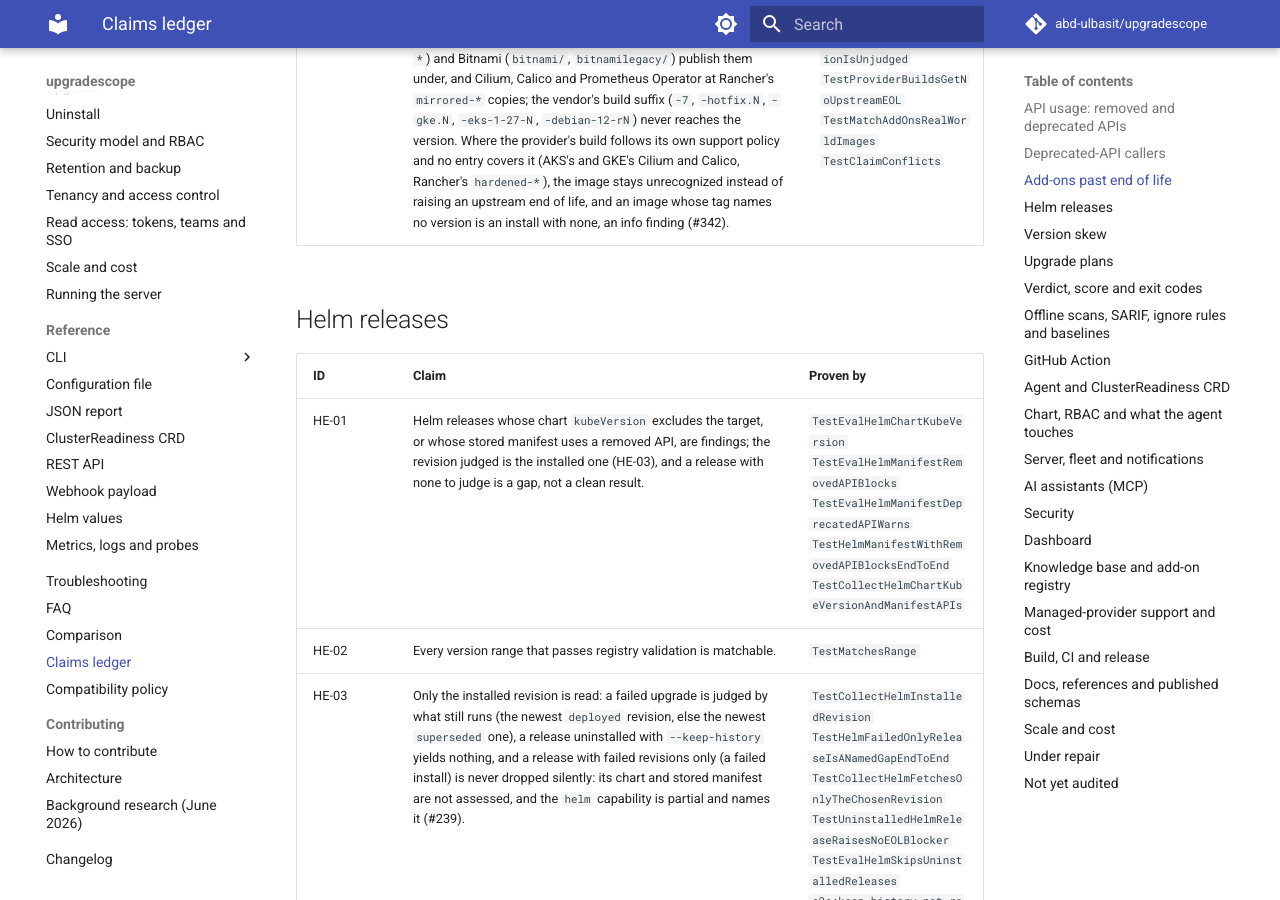
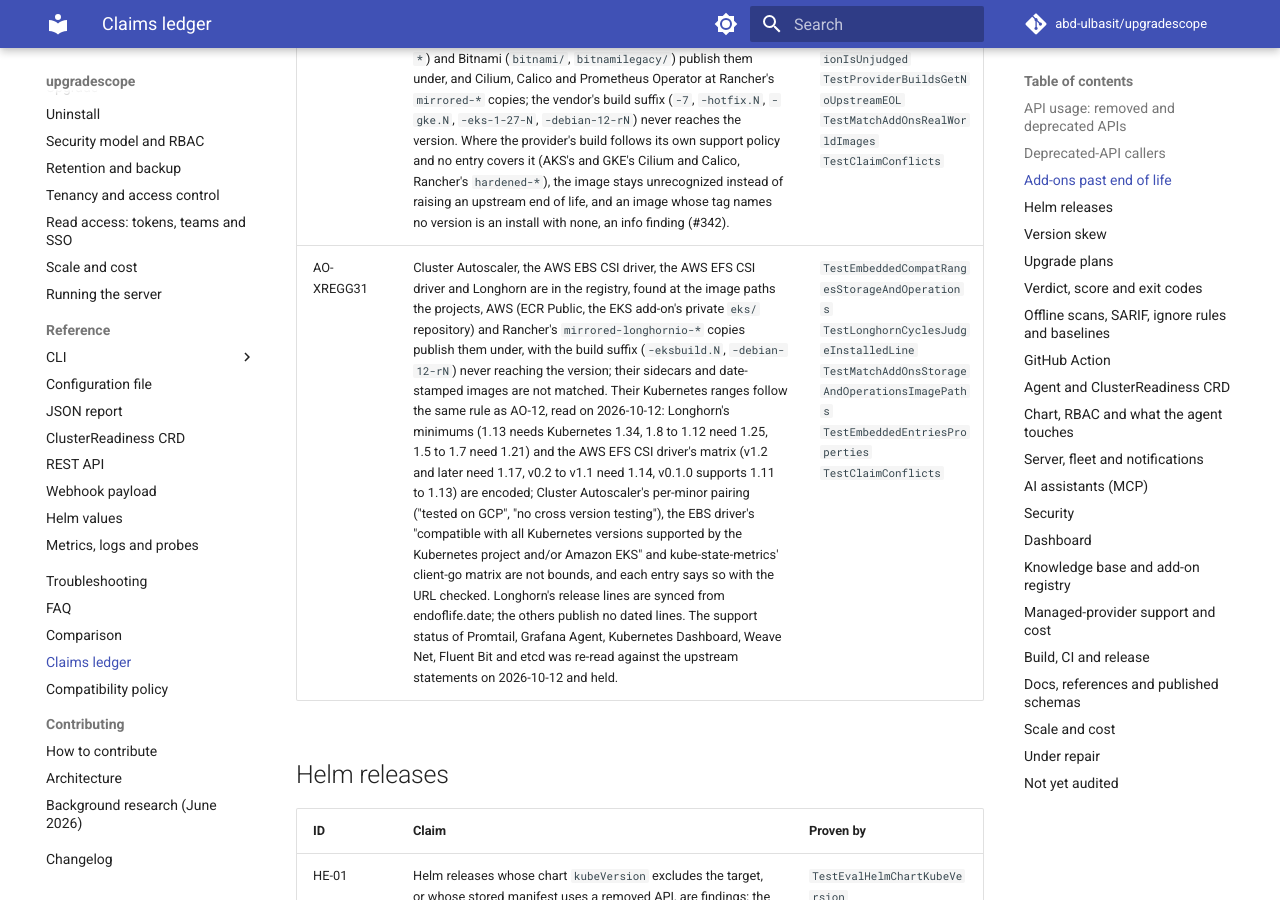
Before and after one commit to abd-ulbasit/upgradescope, an MkDocs documentation site: the page built from docs/claims.md, in a window 1280 px wide and 900 px high, scrolled down 16386 px. Built offline with MkDocs 1.6.1 and Material for MkDocs 9.7.7, drawn with Linux system fonts in a browser that asks for light colours; comment, search, counter and statistics services are not loaded.

Commit message:
docs(claims): add AO-XREGG31 for the storage and operations add-ons
Refs #49

Co-Authored-By: Claude Fable 5 <noreply@anthropic.com>

```diff
--- a/docs/claims.md
+++ b/docs/claims.md
@@ -103,6 +103,7 @@ A claim that is only checked by hand names #99.
 | AO-11 | An entry with split support (`support.extended_eol_date` and `extended_support_condition`: support ends for everyone on `eol_date` and lasts to the later date only under a condition the collector cannot see) is an `eol-approaching` warning stating the condition between the two dates, or as the first nears, and an `eol-addon` blocker after the later date, never a silent pass. RKE2's Ingress NGINX build carries its sources' dates: SUSE builds for community users ended 2026-03-31, Prime LTS support runs until 2027-11-30 (#265). | `TestEvalAddOnsSplitSupport` `TestEvalAddOnsRKE2IngressNginxSupportEnd` `TestValidate` |
 | AO-12 | The Kubernetes compatibility ranges in the registry are read from the upstream page each row cites, and encoded as far as that page states them (#341, #343): a maximum only where upstream says the line is unsupported above it (cert-manager's supported range per release line; Karpenter's matrix of the oldest release that runs each Kubernetes minor, from which a line's maximum is derived; Metrics Server 0.3.x, 1.8 to 1.21), a minimum where it says older Kubernetes is unsupported (Calico 3.25 to 3.32, Cilium 1.13 and 1.14, Metrics Server 0.6 and later, Velero 1.14 to 1.18, Prometheus Operator). A tested-with list (Argo CD, Cilium 1.15 and later, Calico's tested versions, kube-state-metrics' client-go version) and a missing matrix (Flux, Traefik, Gatekeeper, CoreDNS) are not bounds and are not encoded, each entry saying so. At Kubernetes 1.37, Karpenter 1.6.0, cert-manager 1.19.0 and Metrics Server 0.3.6 are blockers citing their rows, Cilium 1.18 and Metrics Server 0.8.1 are not, and a forward-upgrade scan cannot trip a minimum. | `TestEmbeddedCompatRanges` `TestEmbeddedCompatGoldenAt137` `TestEvalAddOnsChartIncompatBlocker` `TestValidate` `TestEmbeddedEntriesProperties` `TestDocsRegistryCounts` |
 | AO-13 | CoreDNS, Metrics Server and kube-state-metrics are found at the image paths AKS (`mcr.microsoft.com/oss/kubernetes/*`, `oss/v2/kubernetes/*`), EKS Distro, GKE (`gcr.io/gke-release/*`, `gke.gcr.io/*`), RKE2 and k3s (`rancher/mirrored-*`) and Bitnami (`bitnami/`, `bitnamilegacy/`) publish them under, and Cilium, Calico and Prometheus Operator at Rancher's `mirrored-*` copies; the vendor's build suffix (`-7`, `-hotfix.N`, `-gke.N`, `-eks-1-27-N`, `-debian-12-rN`) never reaches the version. Where the provider's build follows its own support policy and no entry covers it (AKS's and GKE's Cilium and Calico, Rancher's `hardened-*`), the image stays unrecognized instead of raising an upstream end of life, and an image whose tag names no version is an install with none, an info finding (#342). | `TestMatchAddOnsManagedDistroImagePaths` `TestMatchAddOnsManagedDistroImageWithoutVersionIsUnjudged` `TestProviderBuildsGetNoUpstreamEOL` `TestMatchAddOnsRealWorldImages` `TestClaimConflicts` |
+| AO-XREGG31 | Cluster Autoscaler, the AWS EBS CSI driver, the AWS EFS CSI driver and Longhorn are in the registry, found at the image paths the projects, AWS (ECR Public, the EKS add-on's private `eks/` repository) and Rancher's `mirrored-longhornio-*` copies publish them under, with the build suffix (`-eksbuild.N`, `-debian-12-rN`) never reaching the version; their sidecars and date-stamped images are not matched. Their Kubernetes ranges follow the same rule as AO-12, read on 2026-10-12: Longhorn's minimums (1.13 needs Kubernetes 1.34, 1.8 to 1.12 need 1.25, 1.5 to 1.7 need 1.21) and the AWS EFS CSI driver's matrix (v1.2 and later need 1.17, v0.2 to v1.1 need 1.14, v0.1.0 supports 1.11 to 1.13) are encoded; Cluster Autoscaler's per-minor pairing ("tested on GCP", "no cross version testing"), the EBS driver's "compatible with all Kubernetes versions supported by the Kubernetes project and/or Amazon EKS" and kube-state-metrics' client-go matrix are not bounds, and each entry says so with the URL checked. Longhorn's release lines are synced from endoflife.date; the others publish no dated lines. The support status of Promtail, Grafana Agent, Kubernetes Dashboard, Weave Net, Fluent Bit and etcd was re-read against the upstream statements on 2026-10-12 and held. | `TestEmbeddedCompatRangesStorageAndOperations` `TestLonghornCyclesJudgeInstalledLine` `TestMatchAddOnsStorageAndOperationsImagePaths` `TestEmbeddedEntriesProperties` `TestClaimConflicts` |
 
 ## Helm releases
 
```
